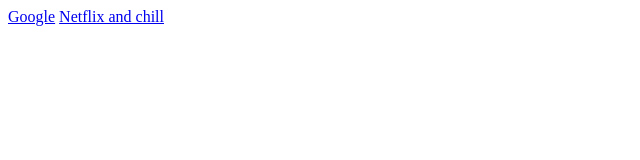
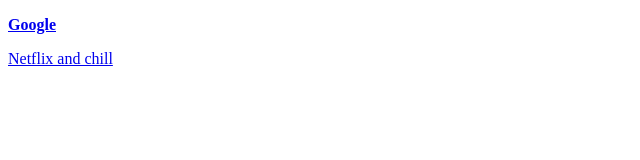
Before and after one commit to mihirkant21/Full-Stack-Web-Development, a plain HTML site: page HTML/Anchor_Element.html in a window 1280 px wide. Shown: the whole page, without its empty margins (0-640 px from the left). Drawn offline with Linux system fonts and the light colour scheme.

Commit message:
Update anchor Anchor_Element

```diff
--- a/HTML/Anchor_Element.html
+++ b/HTML/Anchor_Element.html
@@ -6,7 +6,7 @@
     <title>Document</title>
 </head>
 <body>
-    <a href="https://www.google.com/">Google</a>
-    <a href="https://www.netflix.com/in/">Netflix and chill</a>
+    <P><b><a href="https://www.google.com/">Google</a></b></P>
+    <p><a href="https://www.netflix.com/in/">Netflix and chill</a></p>
 </body>
 </html>
```
